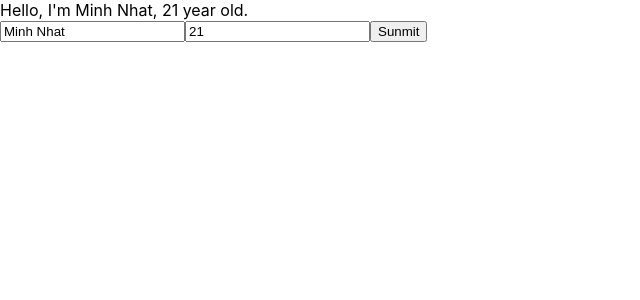
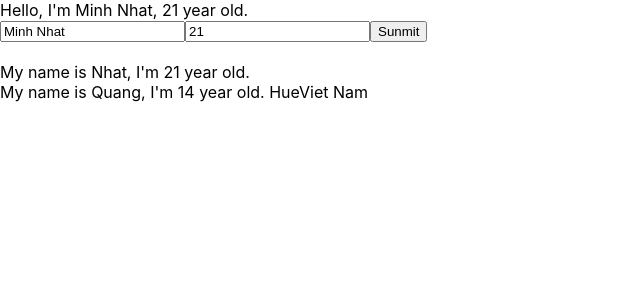
Before and after one commit to Minhnhat21/demo-react-project, a React (Create React App) app: page / in a window 1280 px wide. Shown: the top 300 px of the page, without its empty margins (0-640 px from the left). Built offline with nearby package versions, Linux system fonts and the light colour scheme.

Commit message:
video-23

```diff
--- /dev/null
+++ b/src/components/DisplayInfor.js
@@ -0,0 +1,13 @@
+import React from "react";
+
+class DisplayInfor extends React.Component {
+    render() {
+        return(
+            <div>
+                My name is {this.props.name}, I'm {this.props.age} year old. {this.props.address}
+            </div>
+        )
+    }
+}
+
+export default DisplayInfor;
--- a/src/components/MyComponent.js
+++ b/src/components/MyComponent.js
@@ -1,13 +1,18 @@
 import { render } from "@testing-library/react";
 import React from "react";
+import DisplayInfor from "./DisplayInfor";
 import UserInfo from "./UserInfor";
 
 class MyComponent extends React.Component{
 
     render() {
+        const myAddress = ['Hue','Viet Nam'];
         return(
             <div>
                <UserInfo/>
+               <br/>
+               <DisplayInfor name='Nhat' age={21}/>
+               <DisplayInfor name='Quang' age={14} address = {myAddress}/>
             </div>
         )
     }
```
